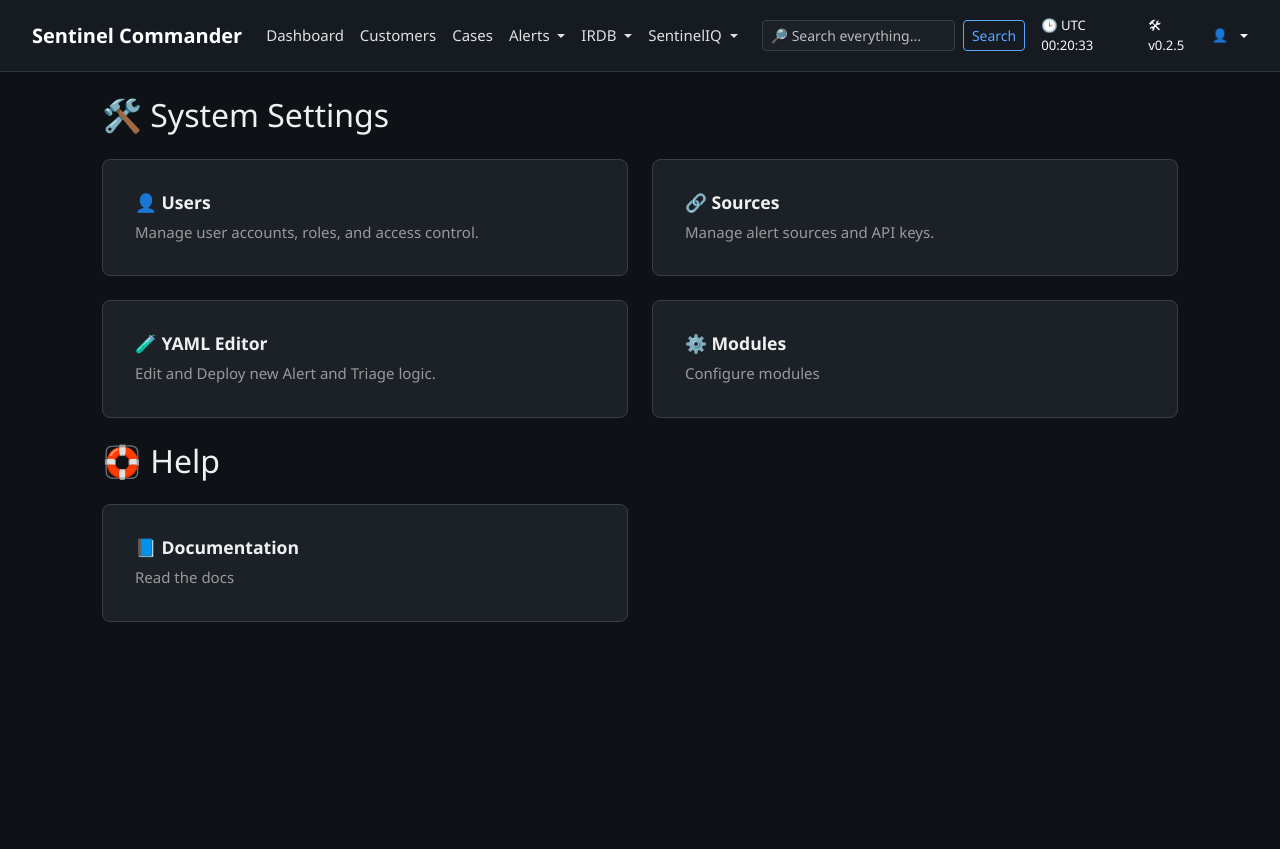
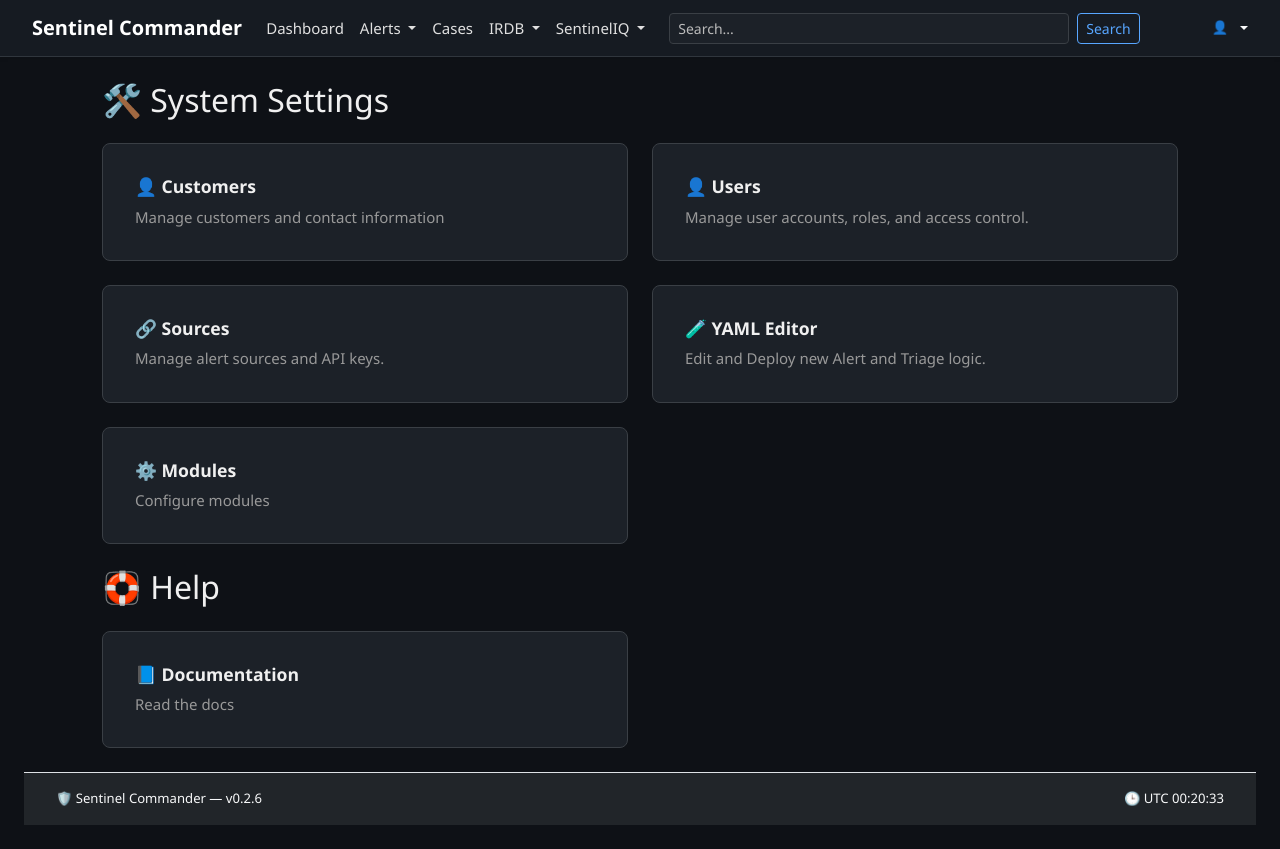
Before and after one commit to CodeBarbarian/sentinel_commander, a FastAPI app: template app/templates/settings/settings.html in a window 1280 px wide. Before the commit the page ends 622 px from the top, so only its background shows below. Run offline with FastAPI, Linux system fonts and the light colour scheme; the template is opened without the code that fills it, so the values that code supplies are empty; the visitor is signed in with stand-in values (Sample User, id 1).

Commit message:
Minor version 0.2.6

```diff
--- a/VERSION.md
+++ b/VERSION.md
@@ -1 +1 @@
-0.2.5
+0.2.6
--- /dev/null
+++ b/app/templates/_footer.html
@@ -0,0 +1,17 @@
+<footer class="bg-dark text-light small py-3 mt-auto border-top">
+    <div class="container-fluid d-flex flex-column flex-md-row justify-content-between align-items-center gap-2">
+
+        <!-- Left: App info -->
+        <div>
+            🛡️ Sentinel Commander &mdash; v{{ request.state.version }}
+            {% if request.state.version_outdated %}
+                <span class="badge bg-danger ms-1" role="button" data-bs-toggle="modal" data-bs-target="#updateModal">Update Available</span>
+            {% endif %}
+        </div>
+
+        <!-- Current Time Display -->
+        <div id="currentTime">
+            🕒 --
+        </div>
+    </div>
+</footer>
--- a/app/templates/_navbar.html
+++ b/app/templates/_navbar.html
@@ -12,18 +12,6 @@
                 <li class="nav-item">
                     <a class="nav-link {% if request.url.path.startswith('/web/v1/dashboard') %}active{% endif %}"
                        href="/web/v1/dashboard">Dashboard</a>
-                </li>
-
-                <!-- Customers -->
-                <li class="nav-item">
-                    <a class="nav-link {% if request.url.path.startswith('/web/v1/customers') %}active{% endif %}"
-                       href="/web/v1/customers">Customers</a>
-                </li>
-
-                <!-- Cases -->
-                <li class="nav-item">
-                    <a class="nav-link {% if request.url.path.startswith('/web/v1/cases') %}active{% endif %}"
-                       href="/web/v1/cases">Cases</a>
                 </li>
 
                 <!-- Alerts Dropdown -->
@@ -44,6 +32,11 @@
                     </ul>
                 </li>
 
+                <!-- Cases -->
+                <li class="nav-item">
+                    <a class="nav-link {% if request.url.path.startswith('/web/v1/cases') %}active{% endif %}"
+                       href="/web/v1/cases">Cases</a>
+                </li>
 
                 <!-- IRDB Dropdown -->
                 <li class="nav-item dropdown">
@@ -78,33 +71,20 @@
             <!-- Global Search Bar -->
             <form class="d-flex align-items-center flex-grow-1 mx-3" method="get" action="/web/v1/sentineliq/search">
                 <input class="form-control form-control-sm bg-dark text-light border-secondary me-2 w-100"
-                       type="search" name="q" placeholder="🔎 Search everything..." aria-label="Search"
-                       style="max-width: 400px;">
+                       type="search" name="q" placeholder="Search..." aria-label="Search"
+                       style="max-width: 400px;" id="global-search">
                 <button class="btn btn-sm btn-outline-primary" type="submit">Search</button>
             </form>
 
-            <!-- Current Time Display -->
-            <div class="navbar-text text-light small me-3" id="currentTime">
-                🕒 --
-            </div>
-
-            <!-- App Version -->
-            <div class="navbar-text text-light small me-3">
-                🛠 v{{ request.state.version }}
-                {% if request.state.version_outdated %}
-                <span class="badge bg-danger ms-1" role="button" data-bs-toggle="modal" data-bs-target="#updateModal">
-      Update Available
-    </span>
-                {% endif %}
-            </div>
 
         </div>
         <!-- User Profile Dropdown -->
         {% if request.session.user %}
-        <div class="dropdown">
+            <div class="dropdown">
             <a href="#" class="d-flex align-items-center text-light text-decoration-none dropdown-toggle"
                id="userDropdown" data-bs-toggle="dropdown" aria-expanded="false">
-                <span class="me-2 small text-muted">👤 {{ request.session.user.username }}</span>
+                <!-- <span class="me-2 small text-muted">👤 {{ request.session.user.username }}</span> -->
+                <span class="me-2 small text-muted">👤</span>
             </a>
             <ul class="dropdown-menu dropdown-menu-end dropdown-menu-dark text-small shadow"
                 aria-labelledby="userDropdown">
@@ -118,7 +98,7 @@
                 </li>
                 <li><a class="dropdown-item text-danger" href="/web/v1/logout">Logout</a></li>
             </ul>
-            {% endif %}
+        {% endif %}
         </div>
 
     </div>
--- a/app/templates/settings/settings.html
+++ b/app/templates/settings/settings.html
@@ -7,6 +7,16 @@
 
   <div class="row row-cols-1 row-cols-md-2 g-4">
 
+
+    <!-- Users -->
+    <div class="col">
+      <a href="/web/v1/customers" class="card bg-dark text-white h-100 border border-secondary text-decoration-none">
+        <div class="card-body">
+          <h5 class="card-title">👤 Customers</h5>
+          <p class="card-text text-muted">Manage customers and contact information</p>
+        </div>
+      </a>
+    </div>
     <!-- Users -->
     <div class="col">
       <a href="/web/v1/users" class="card bg-dark text-white h-100 border border-secondary text-decoration-none">
```
Also changed, not shown: app/templates/_design.html (+64 -0 lines), CHANGELOG.md.
